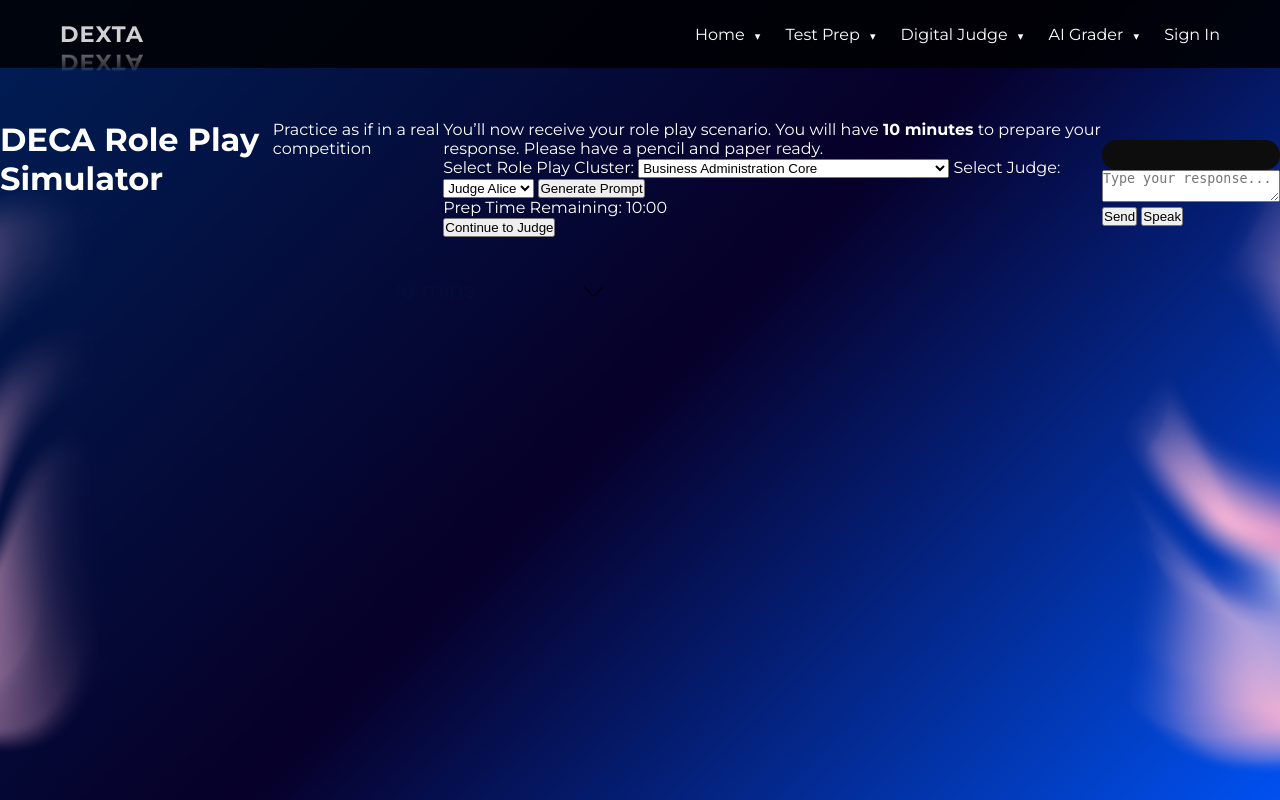
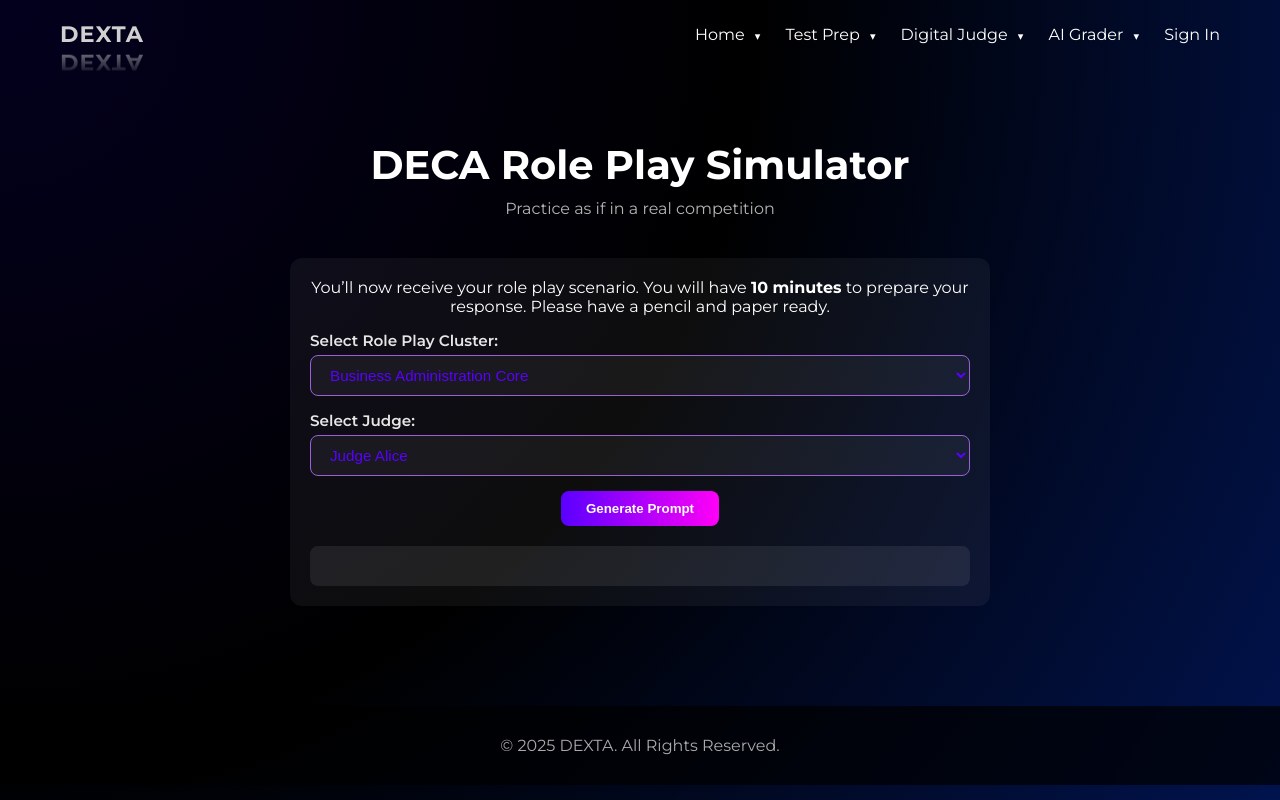
Before and after one commit to FairyDust001/Dexta, a Django app: page /judge/ in a window 1280 px wide. Run offline with Django 5.2, Linux system fonts and the light colour scheme.

Commit message:
changes made on oct 29 2025

```diff
--- a/core/static/core/judge.css
+++ b/core/static/core/judge.css
@@ -1,4 +1,4 @@
-/* ================= RESET ================= */
+/* RESET */
 * {
   margin: 0;
   padding: 0;
@@ -11,13 +11,12 @@ html, body {
   color: white;
   background: radial-gradient(circle at top left, #03001e, #000, #01134e);
   overflow-x: hidden;
-  background-image: url("../core/test_prepbg.png");
-  background-size: cover;
-  background-position: center;
-  background-repeat: no-repeat;
+  background-size: cover;       /* fill the entire viewport */
+  background-position: center;  /* center the image */
+  background-repeat: no-repeat; /* no tiling */
 }
 
-/* ================= NAVBAR ================= */
+/* Navbar */
 .navbar {
   display: flex;
   justify-content: space-between;
@@ -30,28 +29,36 @@ html, body {
   left: 0;
   z-index: 1000;
   text-align: center;
-  background: rgba(0,0,0,0.85);
 }
 
+/* Logo Styling with reflection */
 .logo {
   font-size: 1.4rem;
   font-weight: 700;
   color: rgb(220, 220, 220);
   letter-spacing: 1px;
   opacity: 0.95;
-  -webkit-box-reflect: below .7px linear-gradient(transparent, rgba(0,0,0,0.6));
+  -webkit-box-reflect: below .7px
+      linear-gradient(transparent, rgba(0,0,0,0.6));
 }
-
-a:link, a:active {
+a:active {
 text-decoration: none;
 }
 
+a:link {
+  text-decoration: none;
+}
+
+
+
+
+/* Nav links */
 .nav-links {
   list-style: none;
   display: flex;
   gap: 25px;
-  justify-content: center;
-  padding: 0;
+  justify-content: center;  /* centers horizontally */
+  padding: 0;               /* remove default ul padding */
   margin: 0;
 }
 
@@ -59,12 +66,21 @@ a:link, a:active {
   color: white;
   text-decoration: none;
   font-weight: 500;
+
 }
 
 .nav-links li a:hover {
-  color: rgb(156, 95, 214);
+  font-weight: 500;
+  color: rgb(156, 95, 214); /* always stay white */
   transition: color 0.3s ease;
+
 }
+
+/*.nav-links li a:visited,
+.nav-links li a:active {
+  color: white;
+
+} */
 
 .arrow {
   font-size: 0.7rem;
@@ -80,14 +96,14 @@ a:link, a:active {
   position: absolute;
   top: 100%;
   left: 50%;
-  transform: translateX(-50%);
+  transform: translateX(-50%); /* centers directly under Home */
   background: #1e1e1e;
   list-style: none;
   padding: 10px 0;
   margin: 0;
   border-radius: 8px;
   min-width: 160px;
-  text-align: center;
+  text-align: center; /* centers text inside dropdown */
   box-shadow: 0 4px 12px rgba(0, 0, 0, 0.3);
 }
 
@@ -110,211 +126,276 @@ a:link, a:active {
   display: block;
 }
 
-/* ================= MAIN / CENTERING ================= */
-main {
-  flex: 1;
-  display: flex;
-  justify-content: center;
-  padding-top: 120px;
-  padding-bottom: 50px;
-  width: 100%;
-  min-height: 100vh;
-  overflow-y: auto;
+.signin-btn {
+  background: linear-gradient(90deg, #5a00ff, #ff00f7);
+  padding: 8px 18px;
+  border-radius: 8px;
+  color: white !important;
+  font-weight: 600;
 }
 
-/* ================= CHAT / AI GRADER CONTAINER ================= */
-.chat-container {
-  margin: 0 auto;
-  width: 100%;
-  max-width: 700px;
-  display: flex;
-  flex-direction: column;
-  gap: 25px;
-  background: linear-gradient(145deg, rgba(30,30,30,0.85), rgba(0,0,0,0.85));
-  border-radius: 20px;
-  padding: 35px;
-  box-shadow: 0 0 30px rgb(255, 136, 219);
-  backdrop-filter: blur(12px);
+/* Main Content */
+.judge-container {
+max-width: 900px;
+margin: 140px auto 100px auto;
+text-align: center;
+padding: 0 20px;
 }
 
-.chat-container h1 {
-  color: white;
-  font-size: 2.5rem;
-  margin-bottom: 0.5rem;
+.judge-title { font-size: 2.5rem; font-weight: 700; margin-bottom: 10px; }
+.judge-subtitle { font-size: 1rem; color: rgb(180, 180, 180); margin-bottom: 40px; }
+
+/* Roleplay Chat */
+.roleplay-container {
+max-width: 800px;
+margin: 0 auto;
+background: rgba(255,255,255,0.05);
+padding: 20px;
+border-radius: 12px;
+}
+
+.chat-box {
+height: 400px;
+overflow-y: auto;
+padding: 10px;
+background: rgba(255,255,255,0.02);
+border-radius: 8px;
+margin-bottom: 10px;
+}
+
+textarea { width: 100%; border-radius: 8px; padding: 10px; margin-bottom: 10px; }
+
+button { padding: 10px 20px; border-radius: 8px; cursor: pointer; background: rgb(156, 95, 214); color: white; border: none; }
+
+/* Chat Layout */
+.message {
+display: flex;
+margin: 10px 0;
+width: 100%;
+}
+
+/* AI messages – on the left */
+.message.ai {
+justify-content: flex-start;
+}
+
+.message.ai .bubble {
+background-color: rgba(255, 153, 255, 0.15);
+border: 1px solid rgba(255, 153, 255, 0.3);
+color: #ffb3ff;
+border-radius: 15px 15px 15px 5px;
+padding: 10px 15px;
+max-width: 70%;
+text-align: left;
+}
+
+/* User messages – on the right */
+.message.user {
+justify-content: flex-end;
+}
+
+.message.user .bubble {
+background-color: rgba(0, 255, 204, 0.15);
+border: 1px solid rgba(0, 255, 204, 0.3);
+color: #00ffcc;
+border-radius: 15px 15px 5px 15px;
+padding: 10px 15px;
+max-width: 70%;
+text-align: right;
+}
+
+/* Chat Box Scroll */
+.chat-box {
+height: 400px;
+overflow-y: auto;
+padding: 15px;
+background: rgba(255, 255, 255, 0.02);
+border-radius: 8px;
+margin-bottom: 10px;
+}
+
+/* Optional subtle animation */
+.bubble {
+animation: fadeIn 0.25s ease-in-out;
+}
+
+@keyframes fadeIn {
+from { opacity: 0; transform: translateY(5px); }
+to { opacity: 1; transform: translateY(0); }
+}
+
+
+/* Footer */
+.footer { text-align: center; padding: 30px; color: #aaa; background: rgba(0, 0, 0, 0.7); }
+
+/* === PREP PHASE === */
+.prep-phase {
+background: rgba(255,255,255,0.05);
+padding: 20px;
+border-radius: 12px;
+max-width: 700px;
+margin: 0 auto 40px auto;
 text-align: center;
 }
 
-.chat-container p {
-  color: white;
-  text-align: center;
-  margin-bottom: 1rem;
-}
-
-/* ================= UPLOAD BOX ================= */
-.upload-box {
-  display: flex;
-  flex-direction: column;
-  gap: 15px;
-}
-
-.upload-box label {
-  font-weight: 500;
-  color: white;
+.prompt-display {
+background: rgba(255,255,255,0.08);
+margin-top: 20px;
+padding: 20px;
+border-radius: 8px;
+font-size: 1rem;
+color: #e6e6e6;
 text-align: left;
 }
 
-.upload-box input[type="file"] {
-  background: #111;
-  border: 1px solid #444;
-  padding: 12px;
-  border-radius: 12px;
-  color: white;
-  cursor: pointer;
-  width: 100%;
-  transition: 0.3s;
+#timer-container {
+margin-top: 20px;
 }
 
-.upload-box input[type="file"]:hover {
-  border-color: #8a2be2;
+.hidden {
+display: none;
 }
 
-.upload-box button {
+.deca-event {
+background-color: rgba(255, 255, 255, 0.03);
+border: 1px solid rgba(255, 255, 255, 0.08);
+border-radius: 10px;
+padding: 20px;
+color: #ffffff;
+line-height: 1.6;
+  font-size: 0.95rem;
+  color: #e6e6e6;
+  line-height: 1.5;
+  white-space: pre-wrap; /* preserves AI line breaks */
   margin-top: 10px;
-  padding: 12px 25px;
-  font-size: 1rem;
-  font-weight: 600;
-  color: white;
-  background: linear-gradient(90deg, #6200ea, #8a2be2);
-  border: none;
-  border-radius: 30px;
-  cursor: pointer;
-  transition: 0.3s;
 }
 
-.upload-box button:hover {
-  transform: scale(1.05);
+.deca-event h2 {
+text-align: center;
+color: #00ffcc;
+font-size: 1.6em;
+margin-bottom: 15px;
 }
 
-/* ================= FEEDBACK BOX / CHAT BUBBLES ================= */
-.result-box, .chat-box {
-  background: #0d0d0d;
-  border-radius: 15px;
-  padding: 15px;
-  color: #fff;
-  max-height: 400px;
-  overflow-y: auto;
-  white-space: pre-wrap;
+.deca-event h3 {
 margin-top: 20px;
-  display: flex;
-  flex-direction: column;
-  gap: 10px;
+color: #ff99ff;
+font-size: 1.1em;
+text-transform: uppercase;
+letter-spacing: 0.5px;
 }
 
-.chat-box .message {
-  max-width: 85%;
-  padding: 12px 18px;
-  border-radius: 20px;
-  word-wrap: break-word;
-  line-height: 1.4;
+.deca-event ul {
+margin-left: 20px;
+list-style-type: "§ ";
 }
 
-.chat-box .message.ai {
-  background: #6200ea;
-  align-self: flex-start;
-  border-top-left-radius: 0;
-  color: white;
+.deca-event p {
+margin-top: 10px;
+white-space: pre-line;
 }
 
-.chat-box .message.user {
-  background: #1e1e1e;
-  align-self: flex-end;
-  border-top-right-radius: 0;
-  color: white;
+/* === DROPDOWN STYLING FOR PREP PHASE === */
+.prep-phase label {
+  display: block;
+  margin: 15px 0 5px 0;
+  font-weight: 600;
+  font-size: 0.95rem;
+  color: #e6e6e6;
+  text-align: left;
 }
 
-/* ================= CHAT INPUT ================= */
-.chat-input-container {
-  display: flex;
-  gap: 10px;
+.prep-phase select {
+  width: 100%;
+  padding: 10px 15px;
+  border-radius: 8px;
+  border: 1px solid rgba(255, 255, 255, 0.3);
+  border-color: #9c5fd6;
+  background: rgba(255, 255, 255, 0.05);
+  color: #5a00ff;
+  font-size: 0.95rem;
+  outline: none;
+  transition: border 0.3s ease, background 0.3s ease;
 }
 
-.chat-input {
-  flex: 1;
-  padding: 12px;
-  border-radius: 10px;
-  border: 1px solid #444;
-  background: #111;
-  color: white;
+.prep-phase select option {
+  background-color: #1e1e1e; /* dark gray */
+  color: #e6e6e6;           /* light text */
+  box-shadow: 0 4px 12px rgba(156, 95, 214, 0.5);
+
 }
 
-.chat-input:focus {
-  outline: none;
-  border-color: #8a2be2;
+.prep-phase select:hover,
+.prep-phase select:focus {
+  border-color: #9c5fd6;
+  background: rgba(156, 95, 214, 0.1);
+
 }
 
-.chat-send-btn {
-  padding: 12px 20px;
-  border-radius: 10px;
+/* Maintain spacing for generate button */
+#generate-prompt-btn {
+  margin-top: 15px;
+  background: linear-gradient(90deg, #5a00ff, #ff00f7);
+  color: white;
+  font-weight: 600;
+  padding: 10px 25px;
   border: none;
-  background: linear-gradient(90deg, #6200ea, #8a2be2);
-  color: white;
+  border-radius: 8px;
   cursor: pointer;
-  font-weight: 600;
+  transition: transform 0.2s ease, box-shadow 0.2s ease;
 }
 
-.chat-send-btn:hover {
-  transform: scale(1.05);
+#generate-prompt-btn:hover {
+  transform: translateY(-2px);
+  box-shadow: 0 4px 12px rgba(156, 95, 214, 0.5);
 }
 
-/* ================= LOADING OVERLAY ================= */
-.loading-overlay {
-  top: 0;
-  left: 0;
-  width: 100%;
-  height: 100%;
-  background: rgba(0,0,0,0.75);
-  display: none;
-  justify-content: center;
-  align-items: center;
-  flex-direction: column;
-  z-index: 2000;
-  text-align: center;
-  color: #fff;
-  position: fixed;
+/* Responsive adjustments */
+@media screen and (max-width: 768px) {
+  .prep-phase {
+      padding: 15px;
+      margin: 0 15px 30px 15px;
   }
 
-.spinner {
-  border: 6px solid #f3f3f3;
-  border-top: 6px solid #8a2be2;
-  border-radius: 50%;
-  width: 60px;
-  height: 60px;
-  animation: spin 1s linear infinite;
+  .prep-phase select {
+      font-size: 0.9rem;
+      padding: 8px 12px;
   }
 
-@keyframes spin {
-  0% { transform: rotate(0deg); }
-  100% { transform: rotate(360deg); }
+  #generate-prompt-btn {
+      width: 100%;
+      padding: 12px 0;
+  }
 }
 
-/* ================= RESPONSIVE ================= */
-@media (max-width: 768px) {
-  main {
-    padding-top: 100px;
-    padding-bottom: 30px;
+/* Optional subtle animation for dropdowns */
+.prep-phase select {
+  transition: all 0.25s ease-in-out;
 }
 
-  .chat-container {
-    max-width: 95%;
-    padding: 25px;
-    gap: 20px;
+.deca-paper {
+font-family: "Times New Roman", serif;
+font-size: 1rem;
+line-height: 1.6;
+color: #1e1e1e;
+background-color: #fff;
+padding: 20px;
+border-radius: 6px;
+box-shadow: 0 2px 10px rgba(0,0,0,0.1);
+margin-top: 15px;
 }
 
-  .chat-container h1 {
-    font-size: 2rem;
+.deca-paper strong {
+display: block;
+margin-top: 20px;
+margin-bottom: 10px;
+font-size: 1.1rem;
 }
 
-  .result-box, .chat-box {
-    max-height: 300px;
+.deca-paper .bullet {
+margin-left: 20px;
 }
+
+.deca-paper .numbered {
+margin-left: 20px;
 }
--- a/core/templates/core/judge.html
+++ b/core/templates/core/judge.html
@@ -72,7 +72,9 @@
       </select>
 
       <label for="judge-select">Select Judge:</label>
-      <select id="judge-select"></select>
+      <select id="judge-select">
+        <!-- Options will be dynamically populated -->
+      </select>
 
       <button id="generate-prompt-btn">Generate Prompt</button>
       <div id="prompt-display" class="prompt-display"></div>
@@ -103,7 +105,7 @@ const chatBox = document.getElementById("chat-box");
 const userInput = document.getElementById("user-input");
 const sendBtn = document.getElementById("send-btn");
 const speakBtn = document.getElementById("speak-btn");
-let generatePromptBtn = document.getElementById("generate-prompt-btn");
+const generatePromptBtn = document.getElementById("generate-prompt-btn");
 const continueBtn = document.getElementById("continue-btn");
 const timerContainer = document.getElementById("timer-container");
 const timerDisplay = document.getElementById("timer");
@@ -126,7 +128,7 @@ const JUDGES = {
   "Personal Financial Literacy": ["Judge Kyle", "Judge Laura"]
 };
 
-// Populate judge dropdown
+// Populate judge dropdown based on cluster
 function populateJudges() {
   const selectedCluster = clusterSelect.value;
   judgeSelect.innerHTML = "";
@@ -138,9 +140,9 @@ function populateJudges() {
   });
 }
 clusterSelect.addEventListener("change", populateJudges);
-populateJudges();
+populateJudges(); // initial population
 
-// Text-to-speech
+// 🗣️ Text-to-speech
 function speakText(text) {
   if ("speechSynthesis" in window) {
     window.speechSynthesis.cancel();
@@ -151,7 +153,7 @@ function speakText(text) {
   }
 }
 
-// Add chat message
+// 💬 Add chat-style messages
 function addMessage(sender, text) {
   const messageWrapper = document.createElement("div");
   messageWrapper.classList.add("message", sender);
@@ -163,11 +165,11 @@ function addMessage(sender, text) {
   chatBox.scrollTop = chatBox.scrollHeight;
 }
 
-// Generate DECA prompt
+// 🎯 Generate DECA Prompt
 generatePromptBtn.addEventListener("click", async () => {
   const selectedCluster = clusterSelect.value;
   const selectedJudge = judgeSelect.value;
-  promptDisplay.innerHTML = "<p><em>Please hold tight while your full prompt loads. <br> Generating your DECA Role Play prompt...</em></p>";
+  promptDisplay.innerHTML = "<p><em>Generating your DECA Role Play prompt...</em></p>";
   generatePromptBtn.disabled = true;
 
   try {
@@ -191,40 +193,31 @@ generatePromptBtn.addEventListener("click", async () => {
       .split("\n")
       .map(line => {
         line = line.trim();
-            if (!line) return "";
+        if (!line) return ""; // skip empty lines
+
+        // Remove Markdown-style bold
         line = line.replace(/\*\*(.*?)\*\*/g, "$1");
-            if (line.match(/^[A-Z\s]+$/)) return `<strong>${line}</strong>`;
-            if (line.startsWith("- ")) return `<p class="bullet">${line}</p>`;
-            if (line.match(/^\d+\./)) return `<p class="numbered">${line}</p>`;
-            return `<p>${line}</p>`;
+
+        if (line.match(/^[A-Z\s]+$/)) return `<strong>${line}</strong>`; // bold uppercase headings
+        if (line.startsWith("- ")) return `<p class="bullet">${line}</p>`; // bullet points
+        if (line.match(/^\d+\./)) return `<p class="numbered">${line}</p>`; // numbered lists
+        return `<p>${line}</p>`; // normal text
       })
       .join("")}
   </div>
 `;
 
+
     promptDisplay.innerHTML = formattedPrompt;
     speakText("Your DECA role-play prompt is ready. You have ten minutes to prepare.");
     startTimer(10);
-
-    // 🆕 Change Generate Prompt → Restart Roleplay
-    generatePromptBtn.textContent = "Restart Roleplay";
-    generatePromptBtn.disabled = false;
-
-    // Remove previous event listener safely
-    const newBtn = generatePromptBtn.cloneNode(true);
-    generatePromptBtn.parentNode.replaceChild(newBtn, generatePromptBtn);
-    generatePromptBtn = newBtn;
-
-    // Add refresh functionality
-    generatePromptBtn.addEventListener("click", () => {
-      location.reload();
-    });
-
   } catch (err) {
     promptDisplay.innerHTML = `<p style='color:red;'>Error generating prompt: ${err}</p>`;
     generatePromptBtn.disabled = false;
   }
 });
+
+
 
 // Timer
 function startTimer(minutes) {
--- a/core/urls.py
+++ b/core/urls.py
@@ -2,12 +2,18 @@ from django.urls import path
 from . import views
 
 urlpatterns = [
+    # Pages
     path("", views.home, name="home"),
-    path('test-prep/', views.test_prep, name='test_prep'),
-    path('judge/', views.judge, name='judge'),
-    # path('roleplay/', views.roleplay_chat, name='roleplay_chat'),  # <-- new view
-    path("roleplay_chat/", views.roleplay_chat, name="roleplay_chat"),  # ✅ this must exist
-    path('upload_pdf/', views.upload_pdf, name='upload_pdf'),
-    path('grader/', views.grader, name='grader'),  # ✅ added
+    path("test-prep/", views.test_prep, name="test_prep"),
+    path("judge/", views.judge, name="judge"),
+    path("grader/", views.grader, name="grader"),
 
+    # Roleplay Chat (DECA scenarios)
+    path("roleplay_chat/", views.roleplay_chat, name="roleplay_chat"),
+
+    # PDF upload for grading
+    path("upload_pdf/", views.upload_pdf, name="upload_pdf"),
+
+    # AI Grader follow-up chat
+    path("chat_with_grader/", views.chat_with_grader, name="chat_with_grader"),
 ]
--- a/core/views.py
+++ b/core/views.py
@@ -61,21 +61,15 @@ Tailor scenario for judge "{judge_name}" and cluster "{cluster}".
 Respond as plain text formatted like an official DECA role play.
         """
 
-        try:
-            response = client.chat.completions.create(
-                model="gpt-5-mini",
-                messages=[
-                    {"role": "system", "content": "You are an expert DECA prompt generator."},
-                    {"role": "user", "content": prompt}
-                ]
-            )
-            ai_message = response.choices[0].message.content.strip()
-            return JsonResponse({"reply": ai_message})
-
-        except Exception as e:
-            error_msg = f"OpenAI API failed: {str(e)}\n{traceback.format_exc()}"
-            logger.error(error_msg)
-            return JsonResponse({"error": error_msg}, status=500)
+        response = client.chat.completions.create(
+            model="gpt-5-mini",
+            messages=[
+                {"role": "system", "content": "You are an expert DECA prompt generator."},
+                {"role": "user", "content": prompt}
+            ]
+        )
+        ai_message = response.choices[0].message.content.strip()
+        return JsonResponse({"reply": ai_message})
 
     except Exception as e:
         error_msg = f"Failed to generate roleplay: {str(e)}\n{traceback.format_exc()}"
@@ -140,23 +134,56 @@ Provide:
 Respond in clear, structured format suitable for high school students.
         """
 
-        try:
-            response = client.chat.completions.create(
-                model="gpt-5-mini",
-                messages=[
-                    {"role": "system", "content": "You are an expert DECA judge."},
-                    {"role": "user", "content": prompt}
-                ]
-            )
-            feedback = response.choices[0].message.content.strip()
-            return JsonResponse({"feedback": feedback})
-
-        except Exception as e:
-            error_msg = f"OpenAI API failed: {str(e)}\n{traceback.format_exc()}"
-            logger.error(error_msg)
-            return JsonResponse({"error": error_msg}, status=500)
+        response = client.chat.completions.create(
+            model="gpt-5-mini",
+            messages=[
+                {"role": "system", "content": "You are an expert DECA judge."},
+                {"role": "user", "content": prompt}
+            ]
+        )
+        feedback = response.choices[0].message.content.strip()
+        return JsonResponse({"feedback": feedback})
 
     except Exception as e:
         error_msg = f"Unexpected server error: {str(e)}\n{traceback.format_exc()}"
         logger.error(error_msg)
         return JsonResponse({"error": error_msg}, status=500)
+
+
+# ===================== AI GRADER CHAT =====================
+@csrf_exempt
+def chat_with_grader(request):
+    """
+    Handles follow-up conversation after the PDF has been graded.
+    Uses chat history to continue context-aware discussion with AI grader.
+    """
+    if request.method != "POST":
+        return JsonResponse({"error": "Invalid request method"}, status=405)
+
+    try:
+        data = json.loads(request.body)
+        message = data.get("message", "")
+        history = data.get("history", [])
+
+        # Build prompt including conversation history
+        prompt = "You are an AI DECA grader. Continue the conversation with the student based on the following history:\n"
+        for msg in history:
+            role = "Student" if msg["role"] == "user" else "AI Grader"
+            prompt += f"{role}: {msg['content']}\n"
+        prompt += f"Student: {message}\nAI Grader:"
+
+        response = client.chat.completions.create(
+            model="gpt-5-mini",
+            messages=[
+                {"role": "system", "content": "You are an expert DECA judge."},
+                {"role": "user", "content": prompt}
+            ]
+        )
+
+        ai_reply = response.choices[0].message.content.strip()
+        return JsonResponse({"reply": ai_reply})
+
+    except Exception as e:
+        error_msg = f"Failed to continue chat: {str(e)}\n{traceback.format_exc()}"
+        logger.error(error_msg)
+        return JsonResponse({"error": error_msg}, status=500)
```
Also changed, not shown: core/static/core/grader.css (+42 -32 lines), core/templates/core/grader.html (+16 -22 lines). Lines whose indentation alone changed are shown as unchanged.
